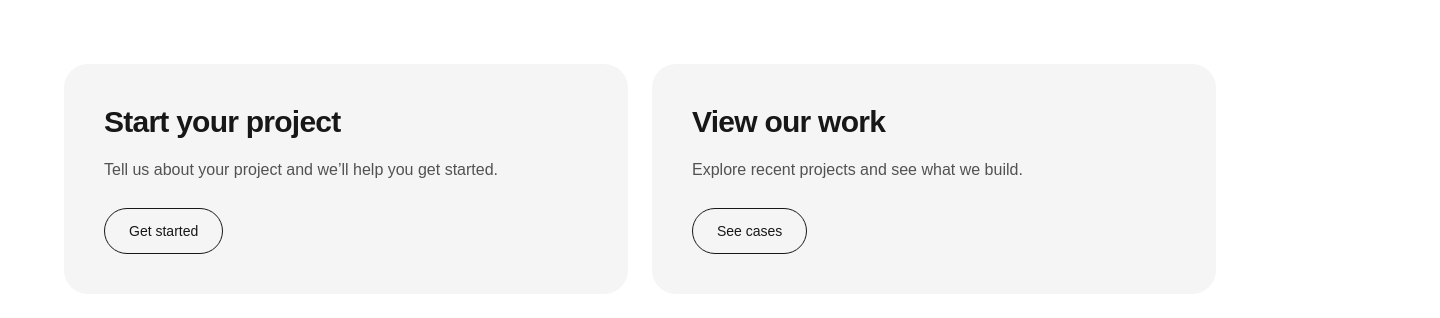
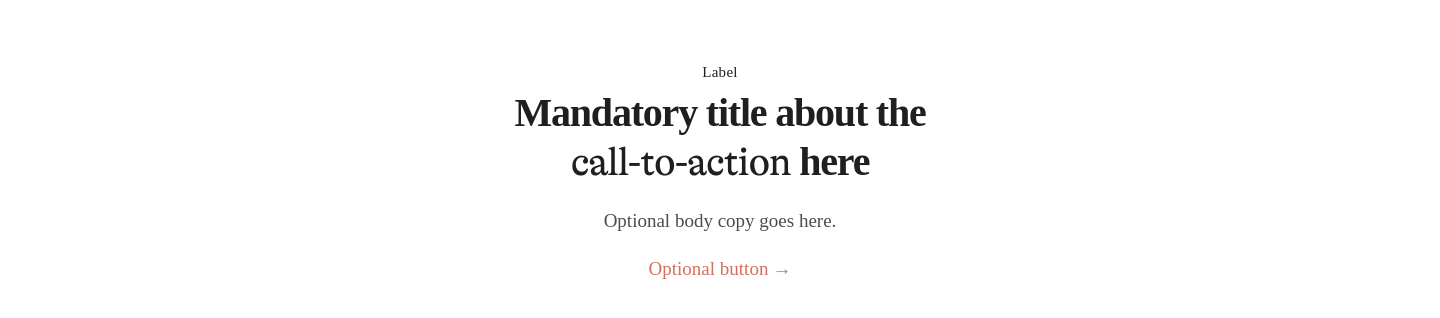
Before and after one commit to Doortje-Geuze04/leapforce-cta-case, a React (Vite) app: page / in a window 1280 px wide. Shown: the top 318 px of the page, 1440 px wide, since content can reach past the window. Built offline with nearby package versions, Linux system fonts and the light colour scheme; the HTML template or start-up script is replaced by a standard one; a web font is replaced by a local one.

Commit message:
Added the image to the folder, changed the data block to top titel and 2 cards underneath. CTA header section: label, title with mixed fonts, body and optional button (pixel-perfect desktop)

```diff
--- a/src/components/CTASection.jsx
+++ b/src/components/CTASection.jsx
@@ -1,43 +1,85 @@
-const ctaBlocks = [
+const ctaSection = {
+  label: "Label",
+
+  titleStart: "Mandatory title about the",
+  titleAccent: "call-to-action",
+  titleEnd: "here",
+
+  body: "Optional body copy goes here.",
+
+  button: {
+    label: "Optional button",
+    href: "#",
+  },
+
+  cards: [
     {
-    title: "Start your project",
-    description: "Tell us about your project and we’ll help you get started.",
-    buttonLabel: "Get started",
+      title: "Title",
+      description: "Supporting text about the call-to-action goes here.",
+      image: "/images/cta-image.jpg",
       href: "#",
     },
     {
-    title: "View our work",
-    description: "Explore recent projects and see what we build.",
-    buttonLabel: "See cases",
+      title: "Title",
+      description: "Supporting text about the call-to-action goes here.",
+      image: "/images/cta-image.jpg",
       href: "#",
     },
-]
+  ],
+};
 
 export default function CTASection() {
   return (
-    <section className="px-6 py-16 md:px-10 lg:px-16">
-      <div className="mx-auto grid max-w-6xl gap-6 md:grid-cols-2">
-        {ctaBlocks.map((block) => (
-          <article
-            key={block.title}
-            className="rounded-3xl bg-neutral-100 p-8 md:p-10"
+    <section className="w-full">
+      <div className="mx-auto w-[1440px] px-16 pt-16 pb-24">
+        <div className="flex flex-col items-center gap-20">
+          <div className="flex h-[217px] w-[864px] flex-col items-center gap-6">
+            <div className="flex h-[121px] w-[642px] flex-col items-center gap-2">
+              <p
+                className="h-4 w-[642px] text-center text-[15px] leading-4 tracking-[0.02em] text-[#1f1f1f]"
+                style={{ fontFamily: "TTCommons", fontWeight: 450 }}
               >
-            <h2 className="text-3xl font-semibold tracking-tight text-neutral-900">
-              {block.title}
+                {ctaSection.label}
+              </p>
+
+              <h2 className="h-[97px] w-[642px] text-center text-[40px] leading-[48px] tracking-[-0.03em] text-[#1f1f1f]">
+              <span style={{ fontFamily: "TTCommons", fontWeight: 600 }}>
+                {ctaSection.titleStart}
+               </span>
+
+              <br />
+
+              <span style={{ fontFamily: "GTAlpina", fontWeight: 400 }}>
+                {ctaSection.titleAccent}
+              </span>
+
+              <span style={{ fontFamily: "TTCommons", fontWeight: 600 }}>
+              {" "} {ctaSection.titleEnd}
+                </span>
               </h2>
+            </div>
 
-            <p className="mt-4 text-base leading-7 text-neutral-600">
-              {block.description}
+            <p
+              className="h-6 w-[864px] text-center text-[19px] leading-6 tracking-[0em] text-[#1f1f1f]/80"
+              style={{ fontFamily: "TTCommons", fontWeight: 450 }}
+            >
+              {ctaSection.body}
             </p>
 
             <a
-              href={block.href}
-              className="mt-6 inline-block rounded-full border border-neutral-900 px-6 py-3 text-sm font-medium text-neutral-900 transition hover:bg-neutral-900 hover:text-white"
+              href={ctaSection.button.href}
+              className="flex h-6 w-[158px] items-center justify-center gap-1 rounded-[26px] text-[#d46f5d]"
+              style={{ fontFamily: "TTCommons", fontWeight: 450 }}
             >
-              {block.buttonLabel}
+              <span className="text-[19px] leading-6">
+                {ctaSection.button.label}
+              </span>
+              <span aria-hidden="true" className="text-[19px] leading-6">
+                →
+              </span>
             </a>
-          </article>
-        ))}
+          </div>
+        </div>
       </div>
     </section>
   )
```
Also changed, not shown: public/Images/cta-image.jpg (added). Lines whose indentation alone changed are shown as unchanged.
